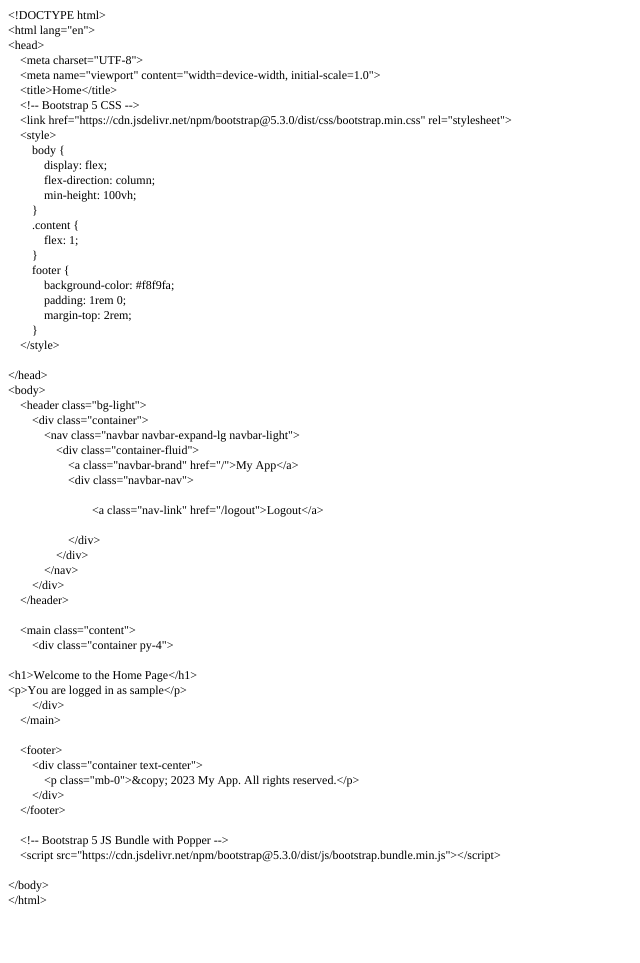
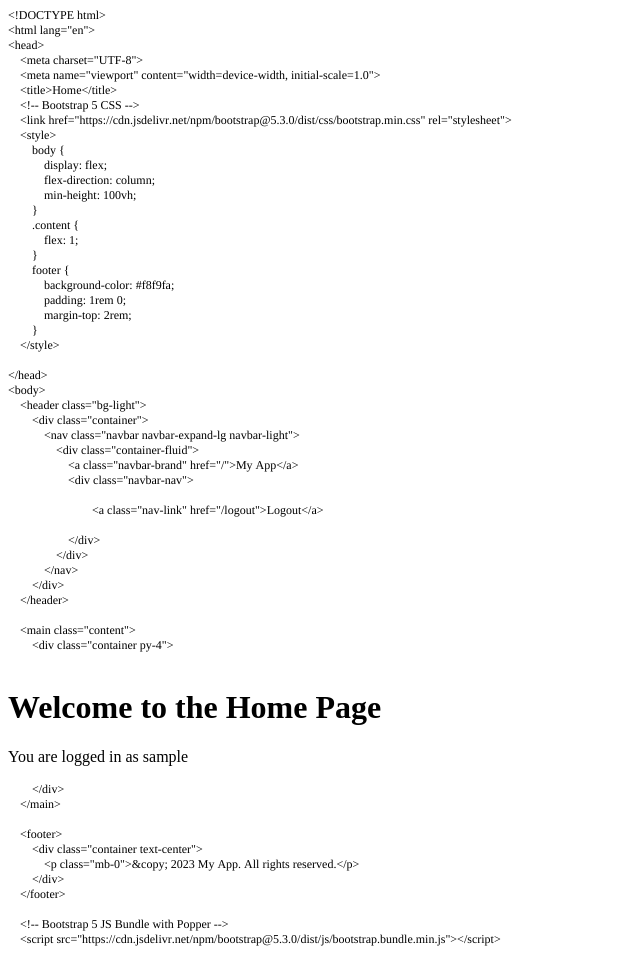
Before and after one commit to MatthewDustin/MemoryMap, a Flask app: page / in a window 1280 px wide. Shown: the top 963 px of the page, without its empty margins (0-640 px from the left). Before the commit the page ends 905 px from the top, so only its background shows below. Run offline with Flask 3, Linux system fonts and the light colour scheme; the visitor is signed in with stand-in values (Sample User, id 1).

Commit message:
Update home.html

```diff
--- a/templates/home.html
+++ b/templates/home.html
@@ -1,25 +1,8 @@
-<!DOCTYPE html PUBLIC "-//W3C//DTD HTML 4.01//EN" "http://www.w3.org/TR/html4/strict.dtd">
-<html>
-<head>
-  <meta http-equiv="Content-Type" content="text/html; charset=utf-8">
-  <meta http-equiv="Content-Style-Type" content="text/css">
-  <title></title>
-  <meta name="Generator" content="Cocoa HTML Writer">
-  <meta name="CocoaVersion" content="2487.7">
-  <style type="text/css">
-    p.p1 {margin: 0.0px 0.0px 0.0px 0.0px; font: 12.0px Times; -webkit-text-stroke: #000000}
-    p.p2 {margin: 0.0px 0.0px 0.0px 0.0px; font: 12.0px Times; -webkit-text-stroke: #000000; min-height: 14.0px}
-    span.s1 {font-kerning: none}
-  </style>
-</head>
-<body>
-<p class="p1"><span class="s1">{% extends "base.html" %}</span></p>
-<p class="p2"><span class="s1"></span><br></p>
-<p class="p1"><span class="s1">{% block title %}Home{% endblock %}</span></p>
-<p class="p2"><span class="s1"></span><br></p>
-<p class="p1"><span class="s1">{% block content %}</span></p>
-<p class="p1"><span class="s1">&lt;h1&gt;Welcome to the Home Page&lt;/h1&gt;</span></p>
-<p class="p1"><span class="s1">&lt;p&gt;You are logged in as {{ session.user }}&lt;/p&gt;</span></p>
-<p class="p1"><span class="s1">{% endblock %}</span></p>
-</body>
-</html>
+{% extends "base.html" %}
+
+{% block title %}Home{% endblock %}
+
+{% block content %}
+<h1>Welcome to the Home Page</h1>
+<p>You are logged in as {{ session.user }}</p>
+{% endblock %}
```
